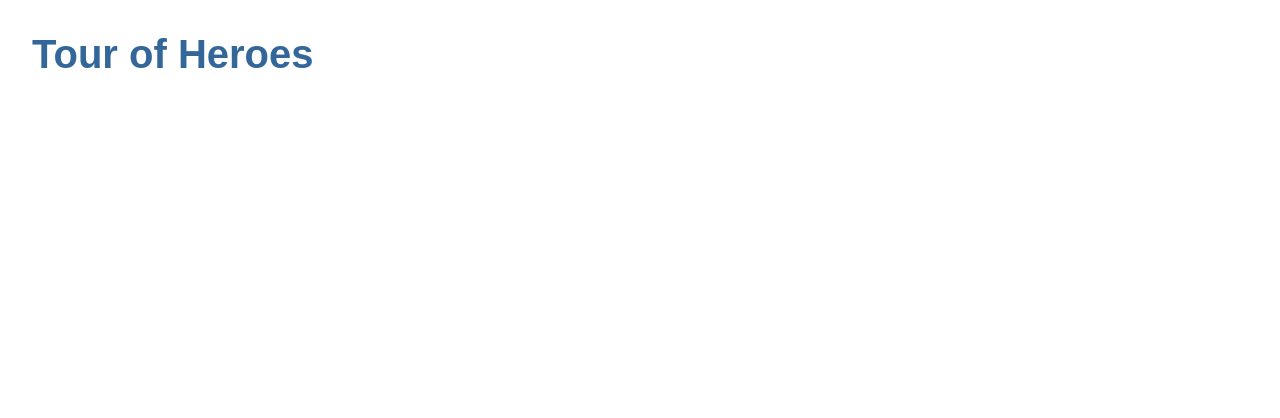
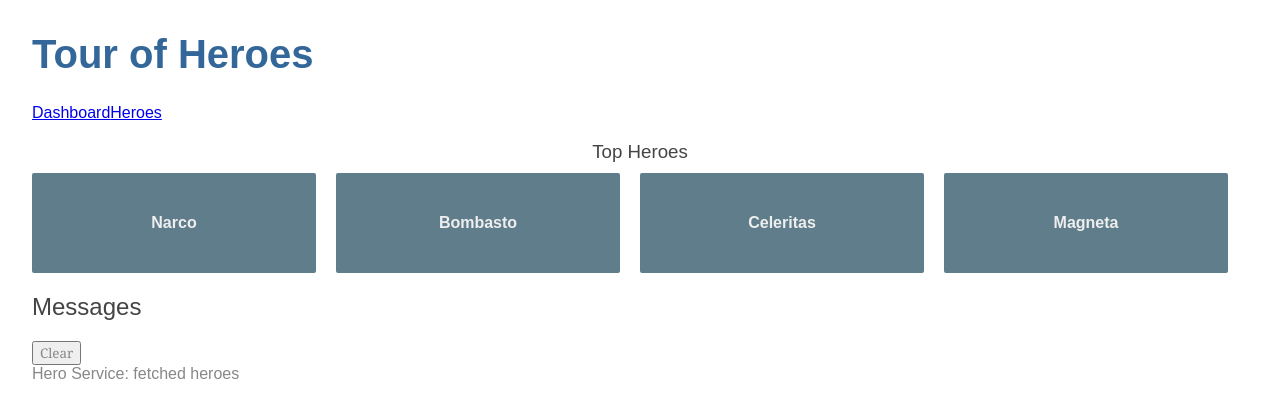
Before and after one commit to lax96/Heroes, an Angular app: page /dashboard in a window 1280 px wide. Before the commit this address led to /. Shown: the top 418 px of the page. Built offline with nearby package versions, Linux system fonts and the light colour scheme.

Commit message:
Routing continued

```diff
--- a/src/app/app.component.html
+++ b/src/app/app.component.html
@@ -1,3 +1,7 @@
 <h1>{{title}}</h1>
+<nav>
+    <a routerLink="/dashboard">Dashboard</a>
+    <a routerLink="/heroes">Heroes</a>
+</nav>
 <router-outlet></router-outlet>
 <app-messages></app-messages>
--- a/src/app/app.module.ts
+++ b/src/app/app.module.ts
@@ -6,13 +6,15 @@
 import { HeroDetailComponent } from './hero-detail/hero-detail.component';
 import { MessagesComponent } from './messages/messages.component';
 import { AppRoutingModule } from './app-routing.module';
+import { DashboardComponent } from './dashboard/dashboard.component';
 
 @NgModule({
   declarations: [
     AppComponent,
     HeroesComponent,
     HeroDetailComponent,
-    MessagesComponent
+    MessagesComponent,
+    DashboardComponent
   ],
   imports: [
     BrowserModule,
--- /dev/null
+++ b/src/app/dashboard/dashboard.component.css
@@ -0,0 +1,62 @@
+/* DashboardComponent's private CSS styles */
+[class*='col-'] {
+    float: left;
+    padding-right: 20px;
+    padding-bottom: 20px;
+  }
+  [class*='col-']:last-of-type {
+    padding-right: 0;
+  }
+  a {
+    text-decoration: none;
+  }
+  *, *:after, *:before {
+    -webkit-box-sizing: border-box;
+    -moz-box-sizing: border-box;
+    box-sizing: border-box;
+  }
+  h3 {
+    text-align: center; margin-bottom: 0;
+  }
+  h4 {
+    position: relative;
+  }
+  .grid {
+    margin: 0;
+  }
+  .col-1-4 {
+    width: 25%;
+  }
+  .module {
+    padding: 20px;
+    text-align: center;
+    color: #eee;
+    max-height: 120px;
+    min-width: 120px;
+    background-color: #607d8b;
+    border-radius: 2px;
+  }
+  .module:hover {
+    background-color: #eee;
+    cursor: pointer;
+    color: #607d8b;
+  }
+  .grid-pad {
+    padding: 10px 0;
+  }
+  .grid-pad > [class*='col-']:last-of-type {
+    padding-right: 20px;
+  }
+  @media (max-width: 600px) {
+    .module {
+      font-size: 10px;
+      max-height: 75px; }
+  }
+  @media (max-width: 1024px) {
+    .grid {
+      margin: 0;
+    }
+    .module {
+      min-width: 60px;
+    }
+  }
--- /dev/null
+++ b/src/app/dashboard/dashboard.component.html
@@ -0,0 +1,9 @@
+<h3>Top Heroes</h3>
+
+<div class="grid grid-pad">
+  <a *ngFor="let hero of heroes" class="col-1-4" routerLink = "/detail/{{hero.id}}">
+    <div class="module hero">
+      <h4>{{hero.name}}</h4>
+    </div>
+  </a>
+</div>
--- /dev/null
+++ b/src/app/dashboard/dashboard.component.ts
@@ -0,0 +1,22 @@
+import { HeroService } from './../hero.service';
+import { Hero } from './../hero';
+import { Component, OnInit } from '@angular/core';
+
+@Component({
+  selector: 'app-dashboard',
+  templateUrl: './dashboard.component.html',
+  styleUrls: ['./dashboard.component.css']
+})
+export class DashboardComponent implements OnInit {
+
+  heroes: Hero[] = [];
+  constructor(private heroService: HeroService) { }
+
+  ngOnInit() {
+    this.getHeros();
+  }
+
+  getHeros(): void {
+    this.heroService.getHeroes().subscribe(heroes => this.heroes = heroes.slice(1,5));
+  }
+}
--- a/src/app/hero-detail/hero-detail.component.ts
+++ b/src/app/hero-detail/hero-detail.component.ts
@@ -1,5 +1,7 @@
+import { HeroService } from './../hero.service';
 import { Component, OnInit, Input } from '@angular/core';
 import { Hero } from '../hero';
+import { ActivatedRoute } from '@angular/router';
 
 @Component({
   selector: 'app-hero-detail',
@@ -10,9 +12,16 @@
 
   @Input() hero: Hero;
 
-  constructor() { }
+  constructor(private route: ActivatedRoute
+    , private heroService: HeroService) { }
 
   ngOnInit() {
+    this.getHero();
   }
 
+
+  getHero(): void {
+    const id = +this.route.snapshot.paramMap.get('id');
+    this.heroService.getHero(id).subscribe(hero => this.hero = hero);
+  }
 }
--- a/src/app/hero.service.ts
+++ b/src/app/hero.service.ts
@@ -17,4 +17,9 @@
     this.messageService.add('Hero Service: fetched heroes');
     return of(HEROES);
   }
+
+  getHero(id: number): Observable<Hero> {
+    this.messageService.add(`HeroService: fetched hero id=${id}`);
+    return of(HEROES.find(hero => hero.id === id));
+  }
 }
--- a/src/app/heroes/heroes.component.html
+++ b/src/app/heroes/heroes.component.html
@@ -1,8 +1,8 @@
 <ul class="heroes">
-    <li *ngFor ="let hero of heroes"
-    [class.selected]="hero === selectedHero"
-    (click)="onSelect(hero)">
+    <li *ngFor ="let hero of heroes">
+        <a routerLink = "/detail/{{hero.id}}">
         <span class="badge">{{hero.id}}</span> {{hero.name}}
+        </a>
     </li>
 </ul>
 
--- a/src/app/heroes/heroes.component.ts
+++ b/src/app/heroes/heroes.component.ts
@@ -18,15 +18,8 @@
     this.getHeroes();
   }
 
-  selectedHero: Hero;
-
   getHeroes(): void {
     this.heroService.getHeroes()
     .subscribe(heroes => this.heroes = heroes);
   }
-
-  onSelect(hero: Hero)
-  {
-    this.selectedHero = hero;
-  }
 }
```
Also changed, not shown: src/app/app-routing.module.ts (+6 -1 lines), 1 other file (tests, documents, lock files or other folders).
